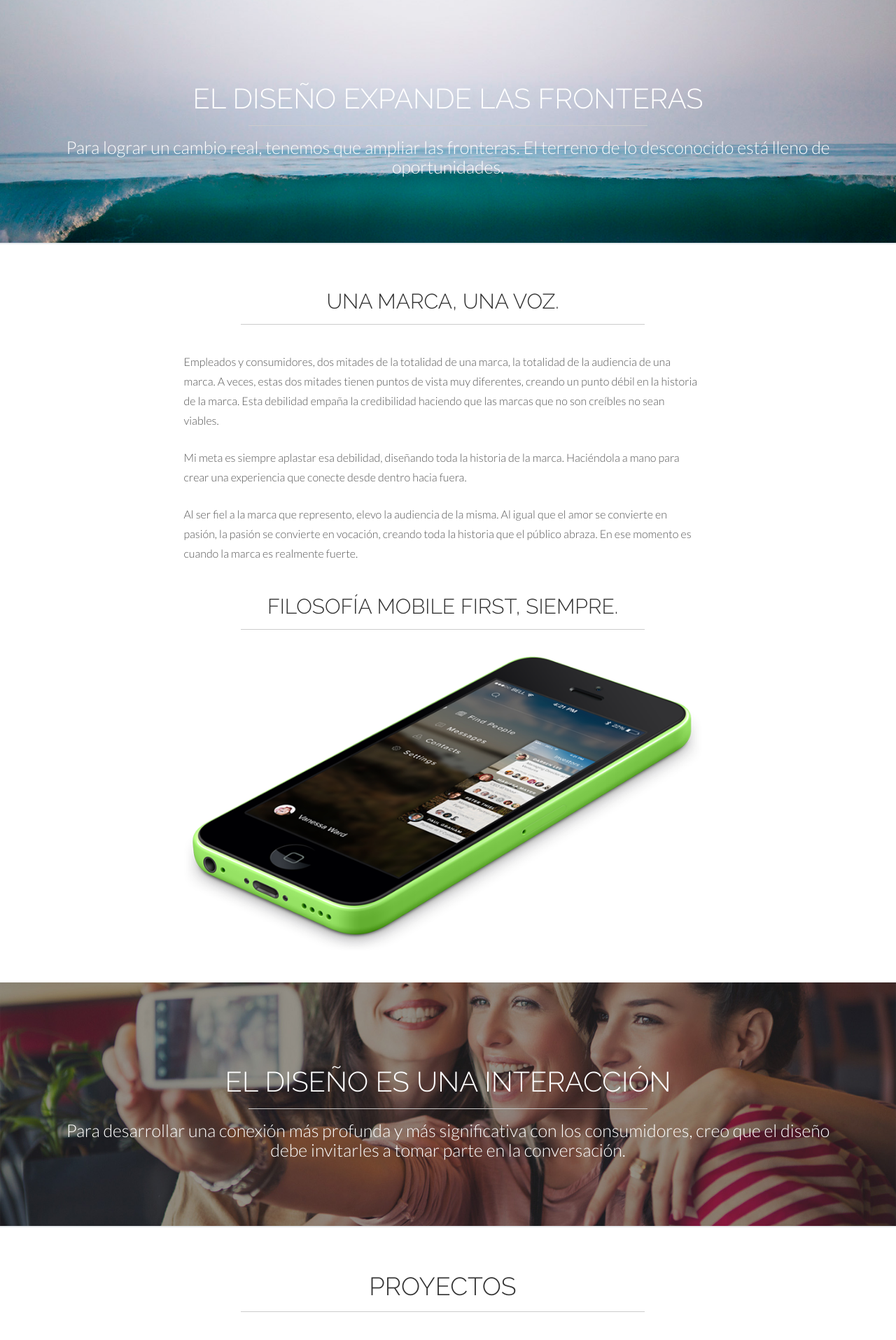
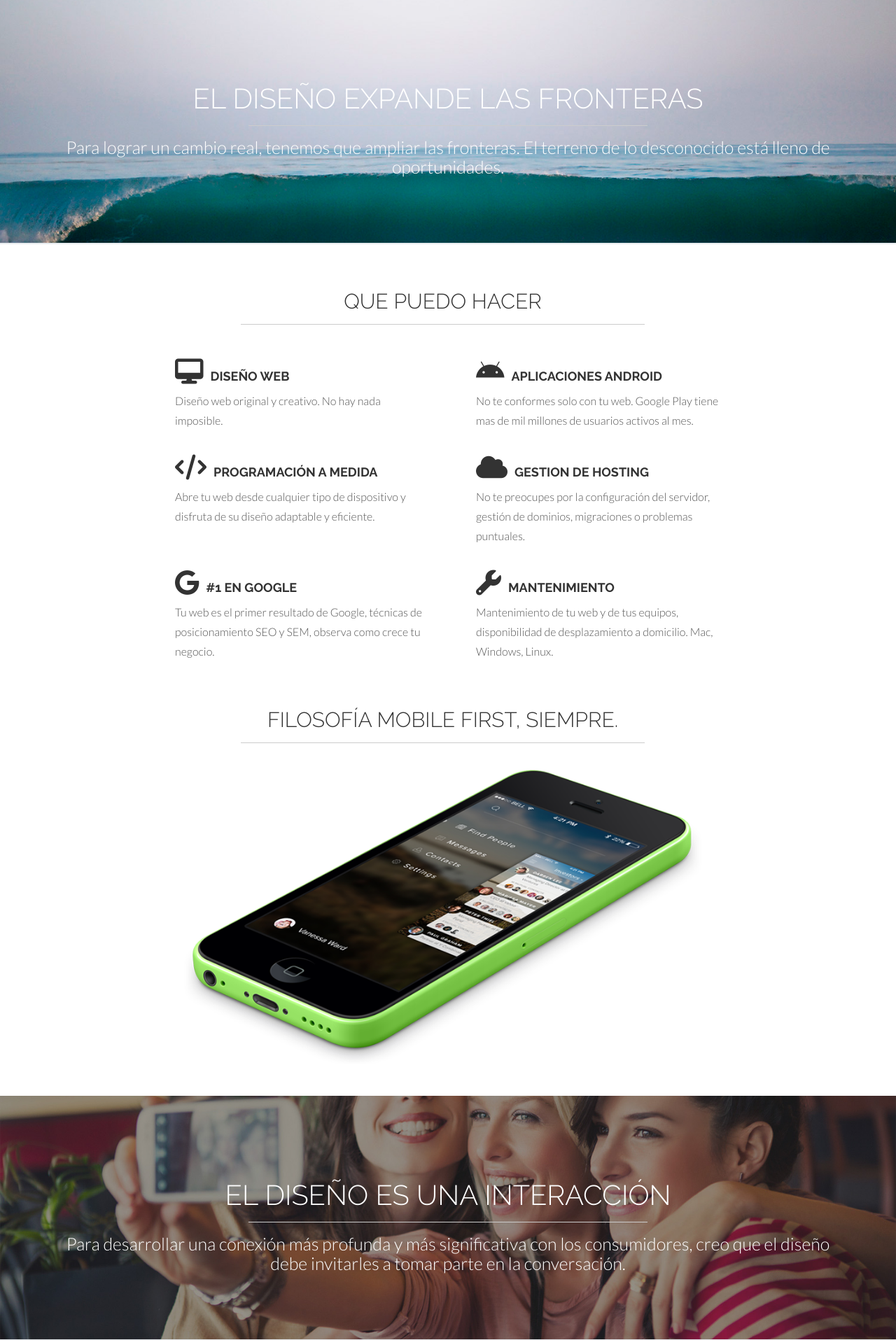
Before and after one commit to Lucastrike/lucassalinas.com.es, a PHP site: page / in a window 1280 px wide. Shown: the part 1672-3587 px from the top of the page at 70% size. Run offline with PHP 8.4, Linux system fonts and the light colour scheme; some libraries are stand-ins or nearby versions.

Commit message:
Updated services section

```diff
--- a/assets/css/main.css
+++ b/assets/css/main.css
@@ -703,3 +703,17 @@ a:after {
   .blog-content {
     min-height: 460px;
   }
+
+/* ==========================================================================
+   BLOG CAROUSEL
+  ========================================================================== */
+
+  i{
+    margin-right: 10px;
+  }
+  .col1{
+    margin-right: 20px;
+  }
+  .col2{
+    margin-left: 20px;
+  }
--- a/index.php
+++ b/index.php
@@ -28,6 +28,8 @@
 
     <title>Programador Diseñador Web Godella || Páginas Web Valencia</title>
 
+    <!-- Font awesome CDN -->
+    <script src="https://use.fontawesome.com/63a2dc8022.js"></script>
     <!-- Bootstrap core CSS -->
     <link href="assets/css/bootstrap.css" rel="stylesheet">
 
@@ -155,16 +157,42 @@
 			<br>
 			<br>
 			<div class="row">
-				<h2 class="centered">UNA MARCA, UNA VOZ.</h2>
+				<h2 class="centered">QUE PUEDO HACER</h2>
 				<hr>
 				<br>
-				<div class="col-lg-offset-2 col-lg-8">
-					<p>Empleados y consumidores, dos mitades de la totalidad de una marca, la totalidad de la audiencia de una marca. A veces, estas dos mitades tienen puntos de vista muy diferentes, creando un punto débil en la historia de la marca. Esta debilidad empaña la credibilidad haciendo que las marcas que no son creíbles no sean viables.</p>
-					<p>Mi meta es siempre aplastar esa debilidad, diseñando toda la historia de la marca. Haciéndola a mano para crear una experiencia que conecte desde dentro hacia fuera.</p>
-					<p>Al ser fiel a la marca que represento, elevo la audiencia de la misma. Al igual que el amor se convierte en pasión, la pasión se convierte en vocación, creando toda la historia que el público abraza. En ese momento es cuando la marca es realmente fuerte.</p>
-				</div><!-- col-lg -->
+				<div class="row">
+				  <div class="col-xs-4 col-xs-offset-2 col1">
+            <h4><i class="fa fa-desktop fa-2x" aria-hidden="true"></i><strong>DISEÑO WEB</strong></h4>
+            <p>Diseño web original y creativo. No hay nada imposible.</p>
+				  </div>
+          <div class="col-xs-4 col2">
+            <h4><i class="fa fa-android fa-2x" aria-hidden="true"></i><strong>APLICACIONES ANDROID</strong></h4>
+            <p>No te conformes solo con tu web. Google Play tiene mas de mil millones de usuarios activos al mes.</p>
+				  </div>
+				</div>
+        <div class="row">
+				  <div class="col-xs-4 col-xs-offset-2 col1">
+            <h4><i class="fa fa-code fa-2x" aria-hidden="true"></i><strong>PROGRAMACIÓN A MEDIDA</strong></h4>
+            <p>Abre tu web desde cualquier tipo de dispositivo y disfruta de su diseño adaptable y eficiente.</p>
+				  </div>
+          <div class="col-xs-4 col2">
+            <h4><i class="fa fa-cloud fa-2x" aria-hidden="true"></i><strong>GESTION DE HOSTING</strong></h4>
+            <p>No te preocupes por la configuración del servidor, gestión de dominios, migraciones o problemas puntuales.</p>
+				  </div>
+				</div>
+        <div class="row">
+				  <div class="col-xs-4 col-xs-offset-2 col1">
+            <h4><i class="fa fa-google fa-2x" aria-hidden="true"></i><strong>#1 EN GOOGLE</strong></h4>
+            <p>Tu web es el primer resultado de Google, técnicas de posicionamiento SEO y SEM, observa como crece tu negocio.</p>
+				  </div>
+          <div class="col-xs-4 col2">
+            <h4><i class="fa fa-wrench fa-2x" aria-hidden="true"></i><strong>MANTENIMIENTO</strong></h4>
+            <p>Mantenimiento de tu web y de tus equipos, disponibilidad de desplazamiento a domicilio. Mac, Windows, Linux.</p>
+				  </div>
+				</div>
 			</div><!-- row -->
 
+      <br>
 			<div class="row">
 				<h2 class="centered">FILOSOFÍA MOBILE FIRST, SIEMPRE.</h2>
 				<hr>
@@ -205,7 +233,7 @@
 							<img class="img-responsive" src="assets/img/portfolio/folio01.png" itemprop="image" alt="Lucas Salinas Github Programador Web Godella">
 							<figcaption>
 								<h5>GITHUB</h5>
-								<a data-toggle="modal" href="#githubModal" class="btn btn-primary btn-lg">Take a Look</a>
+								<a data-toggle="modal" href="#githubModal" class="btn btn-primary btn-lg">Ver más</a>
 							</figcaption><!-- /figcaption -->
 						</figure><!-- /figure -->
 			    	</div><!-- /grid-mask -->
@@ -236,7 +264,7 @@
 							<img class="img-responsive" src="assets/img/portfolio/folio02.png" alt="Diseño Interfaces Lucas Salinas">
 							<figcaption>
 								<h5>UI DESIGN</h5>
-								<a data-toggle="modal" href="#myModal2" class="btn btn-primary btn-lg">Take a Look</a>
+								<a data-toggle="modal" href="#myModal2" class="btn btn-primary btn-lg">Ver más</a>
 							</figcaption><!-- /figcaption -->
 						</figure><!-- /figure -->
 			    	</div><!-- /grid-mask -->
@@ -266,7 +294,7 @@
 							<img class="img-responsive" src="assets/img/portfolio/folio03.jpg" alt="Aplicaciones Android Programador Web Godella">
 							<figcaption>
 								<h5>ANDROID</h5>
-								<a data-toggle="modal" href="#myModal3" class="btn btn-primary btn-lg">Take a Look</a>
+								<a data-toggle="modal" href="#myModal3" class="btn btn-primary btn-lg">Ver más</a>
 							</figcaption><!-- /figcaption -->
 						</figure><!-- /figure -->
 			    	</div><!-- /grid-mask -->
@@ -295,10 +323,10 @@
 				<div class="col-md-4 ">
 			    	<div class="grid mask">
 						<figure>
-							<img class="img-responsive" src="assets/img/portfolio/folio04.jpg" alt="Perfil Lucas Salinas">
+							<img class="img-responsive" src="assets/img/portfolio/folio04.png" alt="Perfil Lucas Salinas">
 							<figcaption>
-								<h5>PROFILE</h5>
-								<a data-toggle="modal" href="#myModal4" class="btn btn-primary btn-lg">Take a Look</a>
+								<h5>SOCIAL TANGLE</h5>
+								<a data-toggle="modal" href="#myModal4" class="btn btn-primary btn-lg">Ver más</a>
 							</figcaption><!-- /figcaption -->
 						</figure><!-- /figure -->
 			    	</div><!-- /grid-mask -->
@@ -309,10 +337,10 @@
 						<div class="modal-content">
 						  <div class="modal-header">
 						    <button type="button" class="close" data-dismiss="modal" aria-hidden="true">&times;</button>
-						    <h4 class="modal-title" itemprop="name">Profile</h4>
+						    <h4 class="modal-title" itemprop="name">Social Tangle</h4>
 						  </div>
 						  <div class="modal-body">
-						    <p><img class="img-responsive" src="assets/img/portfolio/folio04.jpg" itemprop="image" alt="Programador Web Godella Trabajo"></p>
+						    <p><img class="img-responsive" src="assets/img/portfolio/folio04.png" itemprop="image" alt="Programador Web Godella Trabajo"></p>
                 <p itemprop="description">...</p>
 						    <!--<p>This project was crafted for Some Name corp. Detail here a little about your job requirements and the tools used. Tell about the challenges faced and what you and your team did to solve it.</p>-->
 						    <p><b><a href="https://github.com/Lucastrike" itemprop="url" target="_blank">Visita el sitio</a></b></p>
@@ -328,7 +356,7 @@
 							<img class="img-responsive" src="assets/img/portfolio/folio05.jpg" alt="Twitter Lucas Salinas">
 							<figcaption>
 								<h5>TWITTER STATUS</h5>
-								<a data-toggle="modal" href="#myModal5" class="btn btn-primary btn-lg">Take a Look</a>
+								<a data-toggle="modal" href="#myModal5" class="btn btn-primary btn-lg">Ver más</a>
 							</figcaption><!-- /figcaption -->
 						</figure><!-- /figure -->
 			    	</div><!-- /grid-mask -->
@@ -358,7 +386,7 @@
 							<img class="img-responsive" src="assets/img/portfolio/folio06.jpg" alt="Phone Mockup Lucas Salinas">
 							<figcaption>
 								<h5>PHONE MOCKUP</h5>
-								<a data-toggle="modal" href="#myModal6" class="btn btn-primary btn-lg">Take a Look</a>
+								<a data-toggle="modal" href="#myModal6" class="btn btn-primary btn-lg">Ver más</a>
 							</figcaption><!-- /figcaption -->
 						</figure><!-- /figure -->
 			    	</div><!-- /grid-mask -->
```
Also changed, not shown: assets/img/portfolio/folio04.jpg (deleted), assets/img/portfolio/folio04.png (added).
